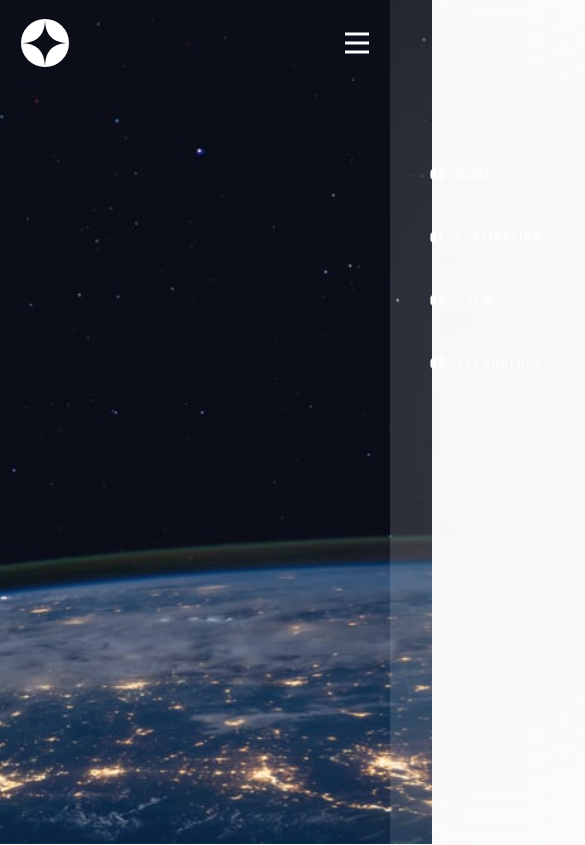
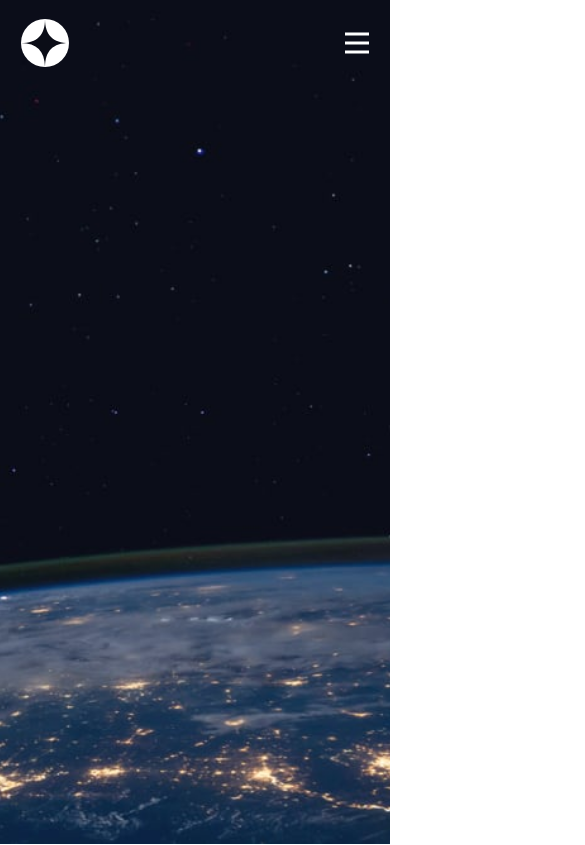
Before and after one commit to Jairth/Space-tourism-website, an Angular app: page / in a window 390 px wide. Shown: the top 845 px of the page, 585 px wide, since content can reach past the window. Built offline with nearby package versions, Linux system fonts and the light colour scheme; a web font is replaced by a local one.

Commit message:
Change animation burguer

```diff
--- a/src/app/shared/header/header.component.scss
+++ b/src/app/shared/header/header.component.scss
@@ -109,8 +109,9 @@
 
     @media (max-width: 450px) {
       height: 189.99vh;
-      left: 100%;
-      backdrop-filter: blur(20rem);
+      right: 0;
+      opacity: 0;
+      backdrop-filter: blur(2.6rem);
       padding: 0 0 0 2.5em;
     }
   }
@@ -219,8 +220,14 @@
 }
 
 @media (max-width: 450px) {
+
   .active.header__nav {
-    left: 32%;
+    opacity: 1;
+    transition: all .5s ease;
+
+    body {
+      overflow: hidden;
+    }
   }
 
   .active.header__burguer span:nth-child(1) {
```
